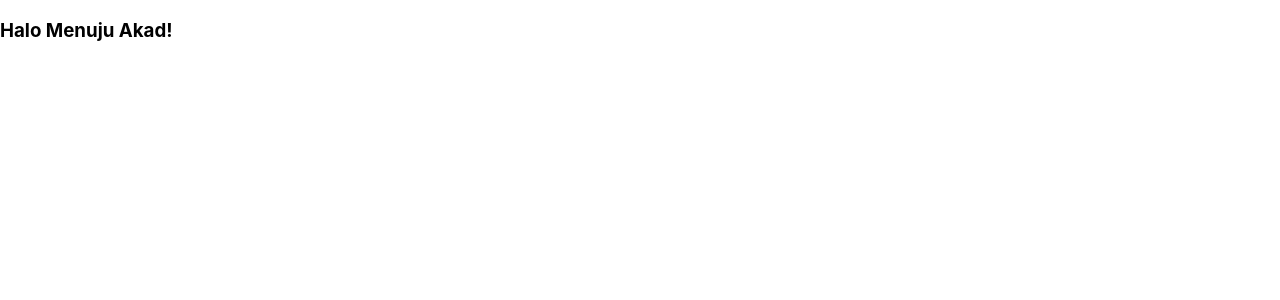
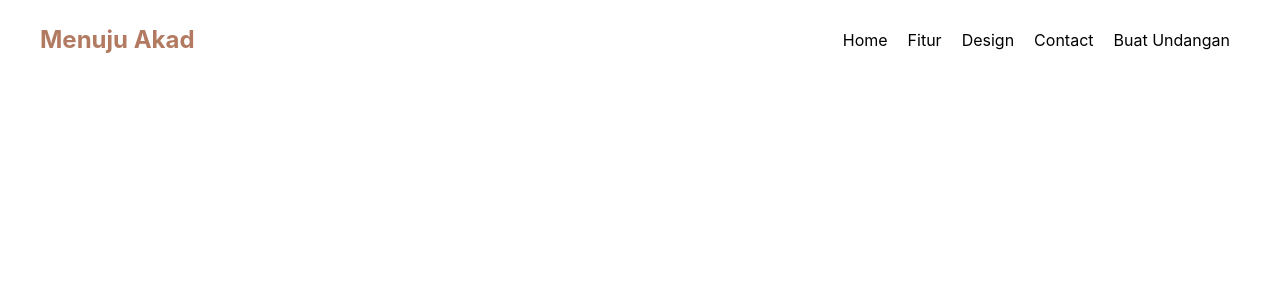
Before and after one commit to bktech-id/menujuakad, a React (Create React App) app: page / in a window 1280 px wide. Shown: the top 300 px of the page. Built offline with nearby package versions, Linux system fonts and the light colour scheme.

Commit message:
feat(navbar): setup css modules and create navbar

```diff
--- /dev/null
+++ b/src/containers/HomePage/components/Navbar/index.jsx
@@ -0,0 +1,20 @@
+import React from 'react';
+
+import styles from './styles.module.css';
+
+const Navbar = () => {
+  return (
+    <nav>
+      <h2>Menuju Akad</h2>
+      <ul>
+        <li><a href='#'>Home</a></li>
+        <li><a href='#'>Fitur</a></li>
+        <li><a href='#'>Design</a></li>
+        <li><a href='#'>Contact</a></li>
+        <li><a href='#'>Buat Undangan</a></li>
+      </ul>
+    </nav>
+  );
+};
+
+export default Navbar;
--- /dev/null
+++ b/src/containers/HomePage/components/Navbar/styles.module.css
@@ -0,0 +1,32 @@
+nav {
+  height: 80px;
+  background-color: white;
+}
+
+h2 {
+  line-height: 80px;
+  display: inline-block;
+  margin-left: 40px;
+  color: #B27A61;
+}
+
+ul {
+  float: right;
+  margin-right: 40px;
+  list-style: none;
+}
+
+ul li {
+  display: inline-block;
+  line-height: 80px;
+  margin: 0 10px;
+}
+
+ul li a {
+  text-decoration: none;
+  color: black;
+}
+
+ul li a:hover {
+  color: #B27A61;
+}
--- a/src/containers/HomePage/index.jsx
+++ b/src/containers/HomePage/index.jsx
@@ -1,9 +1,15 @@
 import React from 'react';
 
-const HomePage = () => (
+import styles from './styles.module.css';
+
+import Navbar from './components/Navbar';
+
+const HomePage = () => {
+  return (
     <div>
-        <h3>Halo Menuju Akad!</h3>
+      <Navbar />
     </div>
-);
+  )
+}
 
 export default HomePage;
--- /dev/null
+++ b/src/containers/HomePage/styles.module.css
@@ -0,0 +1,4 @@
+* {
+  padding: 0;
+  margin: 0;
+}
```
Also changed, not shown: src/containers/HomePage/styles.js (deleted).
